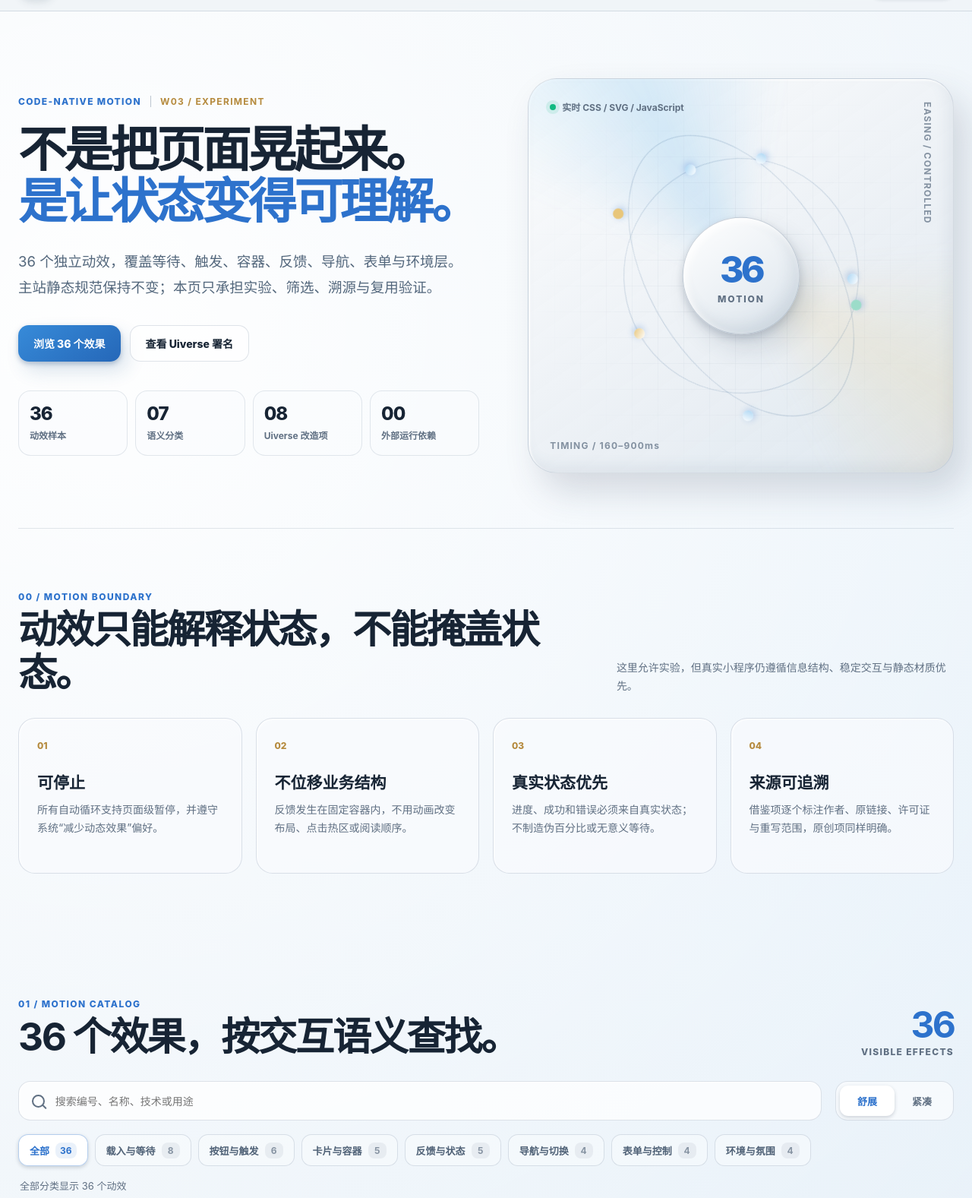
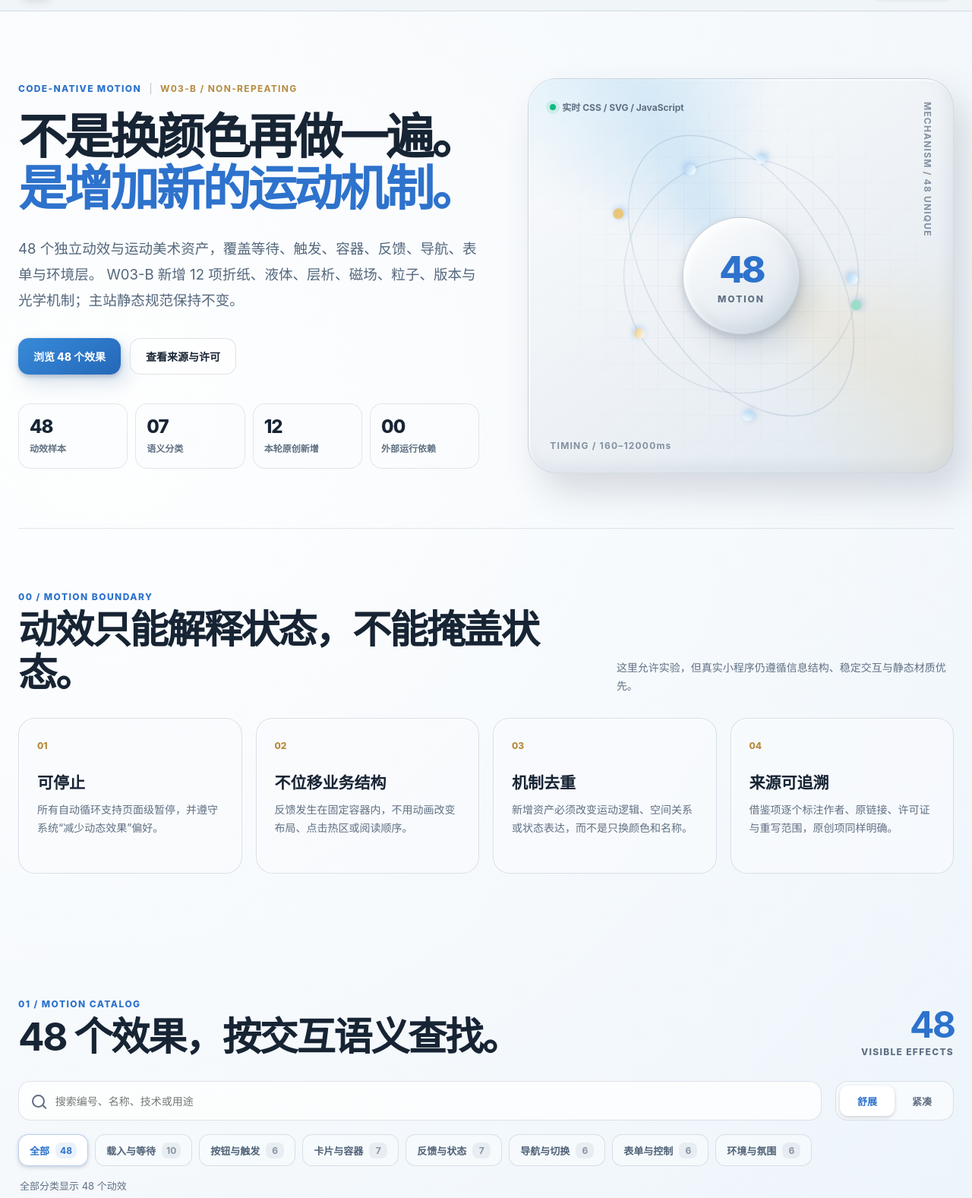
Before and after one commit to ixYiXiang/psm-asset-library, a website: page motion/index.html in a window 1280 px wide. Shown: the part 63-1640 px from the top of the page at 76% size. Drawn offline with Linux system fonts and the light colour scheme.

Commit message:
W03-B: expand Motion Lab to 48 assets

```diff
--- a/motion/index.html
+++ b/motion/index.html
@@ -3,13 +3,19 @@
   <head>
     <meta charset="utf-8" />
     <meta name="viewport" content="width=device-width, initial-scale=1" />
-    <meta name="description" content="PSM Motion Lab：36 个可检查、可暂停、可追溯来源的代码动效实验。" />
+    <meta name="description" content="PSM Motion Lab：48 个可检查、可暂停、可追溯来源的代码动效与运动美术资产。" />
     <meta name="color-scheme" content="light" />
     <title>PSM Motion Lab · 动效实验库</title>
     <link rel="stylesheet" href="motion.css?v=1" />
+    <link rel="stylesheet" href="effects-w03b-a.css?v=2" />
+    <link rel="stylesheet" href="effects-w03b-b.css?v=2" />
+    <link rel="stylesheet" href="effects-w03b-c.css?v=2" />
+    <link rel="stylesheet" href="effects-w03b-d.css?v=2" />
     <script type="module" src="motion.js?v=1"></script>
+    <script type="module" src="extension-render-w03b.mjs?v=2"></script>
   </head>
   <body data-motion="running">
+    <!-- W03-A baseline retained: 36 个独立动效；08</dt><dd>Uiverse 改造项；W03-B appends 12 original assets. -->
     <a class="skip-link" href="#motion-grid">跳到动效列表</a>
 
     <header class="lab-header">
@@ -32,20 +38,20 @@
     <main>
       <section class="motion-hero shell" aria-labelledby="hero-title">
         <div class="hero-copy">
-          <p class="eyebrow"><span>CODE-NATIVE MOTION</span><b>W03 / EXPERIMENT</b></p>
-          <h1 id="hero-title"><span>不是把页面晃起来。</span><span>是让状态变得可理解。</span></h1>
+          <p class="eyebrow"><span>CODE-NATIVE MOTION</span><b>W03-B / NON-REPEATING</b></p>
+          <h1 id="hero-title"><span>不是换颜色再做一遍。</span><span>是增加新的运动机制。</span></h1>
           <p class="hero-lede">
-            36 个独立动效，覆盖等待、触发、容器、反馈、导航、表单与环境层。
-            主站静态规范保持不变；本页只承担实验、筛选、溯源与复用验证。
+            48 个独立动效与运动美术资产，覆盖等待、触发、容器、反馈、导航、表单与环境层。
+            W03-B 新增 12 项折纸、液体、层析、磁场、粒子、版本与光学机制；主站静态规范保持不变。
           </p>
           <div class="hero-actions">
-            <a class="primary-link" href="#library">浏览 36 个效果</a>
-            <a class="secondary-link" href="#credits">查看 Uiverse 署名</a>
+            <a class="primary-link" href="#library">浏览 48 个效果</a>
+            <a class="secondary-link" href="#credits">查看来源与许可</a>
           </div>
           <dl class="hero-metrics" aria-label="动效实验室覆盖情况">
-            <div><dt>36</dt><dd>动效样本</dd></div>
+            <div><dt>48</dt><dd>动效样本</dd></div>
             <div><dt>07</dt><dd>语义分类</dd></div>
-            <div><dt>08</dt><dd>Uiverse 改造项</dd></div>
+            <div><dt>12</dt><dd>本轮原创新增</dd></div>
             <div><dt>00</dt><dd>外部运行依赖</dd></div>
           </dl>
         </div>
@@ -54,9 +60,9 @@
           <div class="hero-grid" aria-hidden="true"></div>
           <div class="hero-orbit orbit-one" aria-hidden="true"><i></i><i></i><i></i></div>
           <div class="hero-orbit orbit-two" aria-hidden="true"><i></i><i></i><i></i><i></i></div>
-          <div class="hero-core" aria-hidden="true"><span>36</span><small>MOTION</small></div>
-          <div class="hero-ruler ruler-x" aria-hidden="true">TIMING / 160–900ms</div>
-          <div class="hero-ruler ruler-y" aria-hidden="true">EASING / CONTROLLED</div>
+          <div class="hero-core" aria-hidden="true"><span>48</span><small>MOTION</small></div>
+          <div class="hero-ruler ruler-x" aria-hidden="true">TIMING / 160–12000ms</div>
+          <div class="hero-ruler ruler-y" aria-hidden="true">MECHANISM / 48 UNIQUE</div>
           <div class="hero-caption"><span></span>实时 CSS / SVG / JavaScript</div>
         </div>
       </section>
@@ -72,7 +78,7 @@
         <div class="principle-grid">
           <article><span>01</span><h3>可停止</h3><p>所有自动循环支持页面级暂停，并遵守系统“减少动态效果”偏好。</p></article>
           <article><span>02</span><h3>不位移业务结构</h3><p>反馈发生在固定容器内，不用动画改变布局、点击热区或阅读顺序。</p></article>
-          <article><span>03</span><h3>真实状态优先</h3><p>进度、成功和错误必须来自真实状态；不制造伪百分比或无意义等待。</p></article>
+          <article><span>03</span><h3>机制去重</h3><p>新增资产必须改变运动逻辑、空间关系或状态表达，而不是只换颜色和名称。</p></article>
           <article><span>04</span><h3>来源可追溯</h3><p>借鉴项逐个标注作者、原链接、许可证与重写范围，原创项同样明确。</p></article>
         </div>
       </section>
@@ -81,10 +87,10 @@
         <header class="section-heading library-heading">
           <div>
             <p class="section-index">01 / MOTION CATALOG</p>
-            <h2 id="library-title">36 个效果，按交互语义查找。</h2>
+            <h2 id="library-title">48 个效果，按交互语义查找。</h2>
           </div>
           <div class="library-coverage" aria-label="当前筛选结果">
-            <strong id="visible-total">36</strong>
+            <strong id="visible-total">48</strong>
             <span>VISIBLE EFFECTS</span>
           </div>
         </header>
@@ -101,7 +107,7 @@
         </div>
 
         <div class="filter-row" id="filter-row" role="group" aria-label="按动效分类筛选"></div>
-        <p class="result-note" id="result-note" aria-live="polite">显示全部 36 个动效</p>
+        <p class="result-note" id="result-note" aria-live="polite">显示全部 48 个动效</p>
         <div class="motion-grid" id="motion-grid"></div>
         <div class="empty-state" id="empty-state" hidden>
           <span aria-hidden="true"></span>
@@ -116,13 +122,13 @@
             <p class="section-index">02 / ATTRIBUTION & LICENSE</p>
             <h2 id="credits-title">借鉴可以，但不能把作者擦掉。</h2>
           </div>
-          <p>Uiverse 页面声明其 UI 元素采用 MIT License；本页对 8 个改造项保留逐项署名和原始链接。</p>
+          <p>现有 8 个 Uiverse 改造项继续保留逐项署名；W03-B 的 12 个新增项全部为 PSM Code Lab 原创实现。</p>
         </header>
         <div class="credit-summary">
           <div>
-            <strong>28</strong>
+            <strong>40</strong>
             <span>PSM 原创实现</span>
-            <p>从交互语义、材质与可访问性约束重新设计。</p>
+            <p>包括 W03-B 新增的 12 种非重复运动机制。</p>
           </div>
           <div>
             <strong>08</strong>
@@ -138,6 +144,7 @@
         <div class="credit-list" id="credit-list"></div>
         <div class="license-actions">
           <a href="ATTRIBUTION.md">查看逐项署名文档</a>
+          <a href="W03-B.md">查看本轮去重与验收说明</a>
           <a href="THIRD_PARTY_NOTICES.md">查看第三方许可通知</a>
         </div>
       </section>
```
